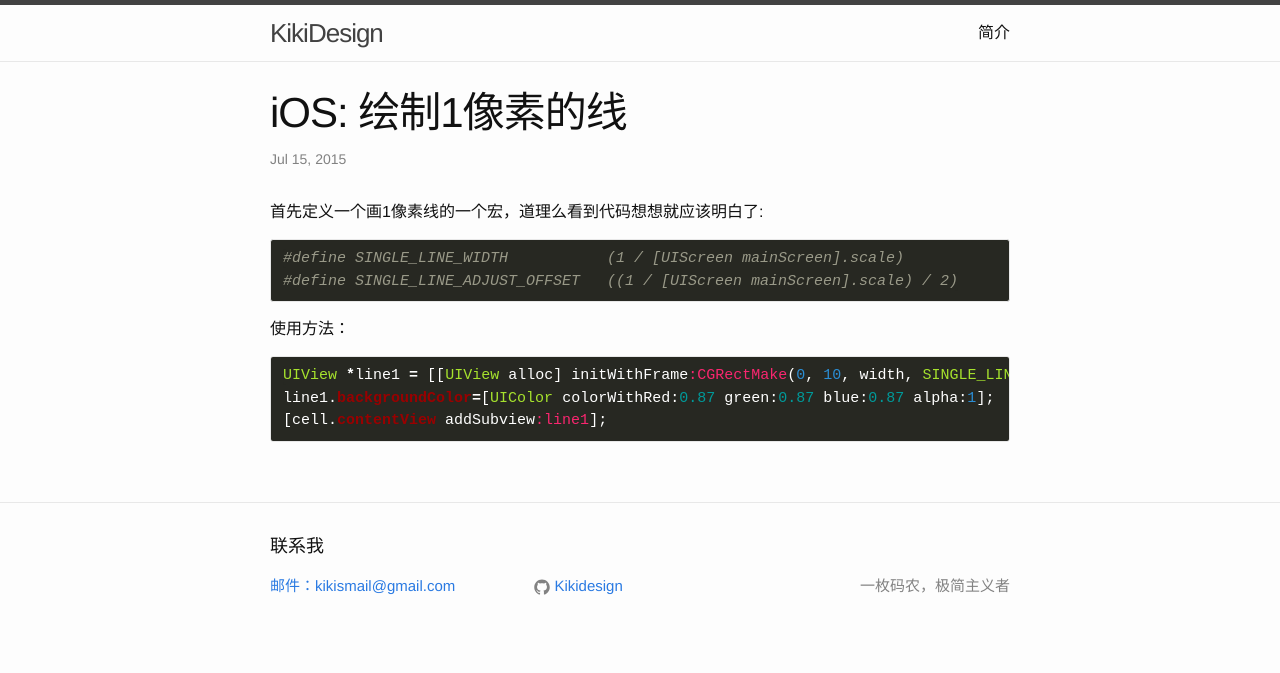
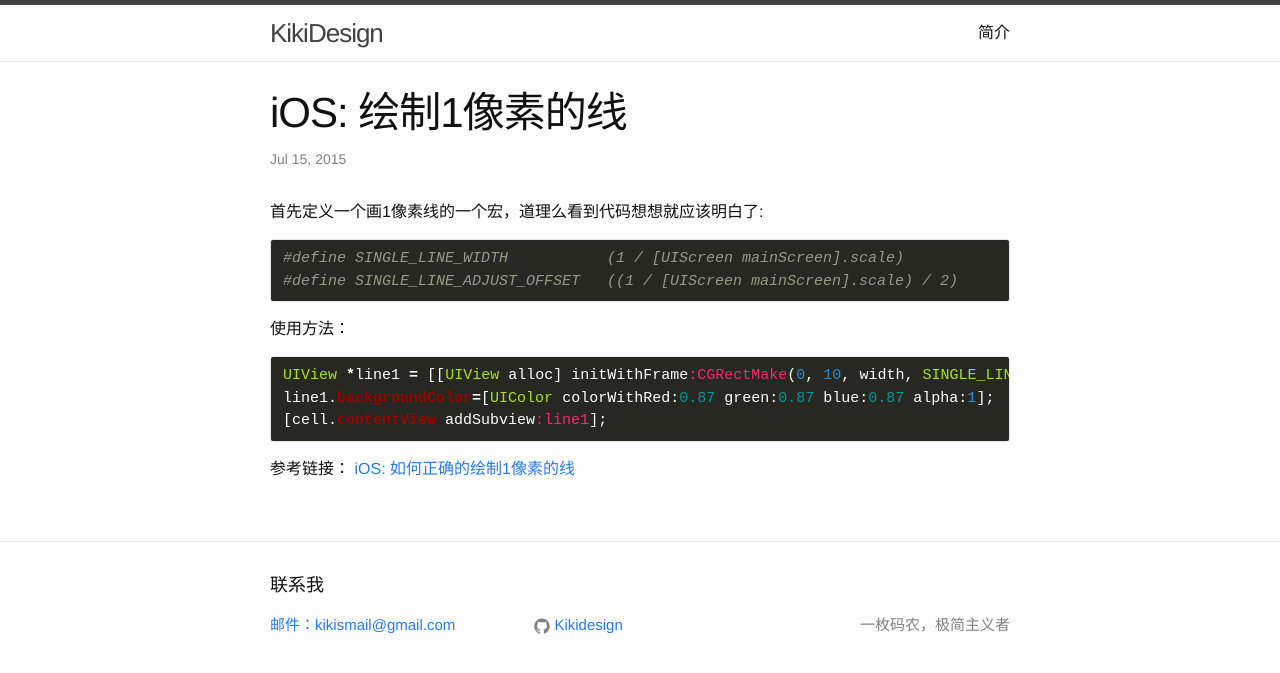
Before and after one commit to kikidesign/kikidesign.github.io, a Jekyll site: the page built from _posts/2015-07-15-1px-line.markdown, in a window 1280 px wide. Shown: the top 673 px of the page. Built offline with Jekyll 4.4.1, drawn with Linux system fonts in a browser that asks for light colours; some of the changed lines change nothing that is shown.

Commit message:
1px-line2

```diff
--- a/_posts/2015-07-15-1px-line.markdown
+++ b/_posts/2015-07-15-1px-line.markdown
@@ -18,6 +18,5 @@
 [cell.contentView addSubview:line1];
 {% endhighlight %}
 
-[google]: http://google.com/        "Google"
-[yahoo]:  http://search.yahoo.com/  "Yahoo Search"
-[iOS: 如何正确的绘制1像素的线]:    http://www.cocoachina.com/ios/20150629/12278.html    "参考链接："
+参考链接：
+[iOS: 如何正确的绘制1像素的线](http://www.cocoachina.com/ios/20150629/12278.html "iOS: 如何正确的绘制1像素的线")
```
